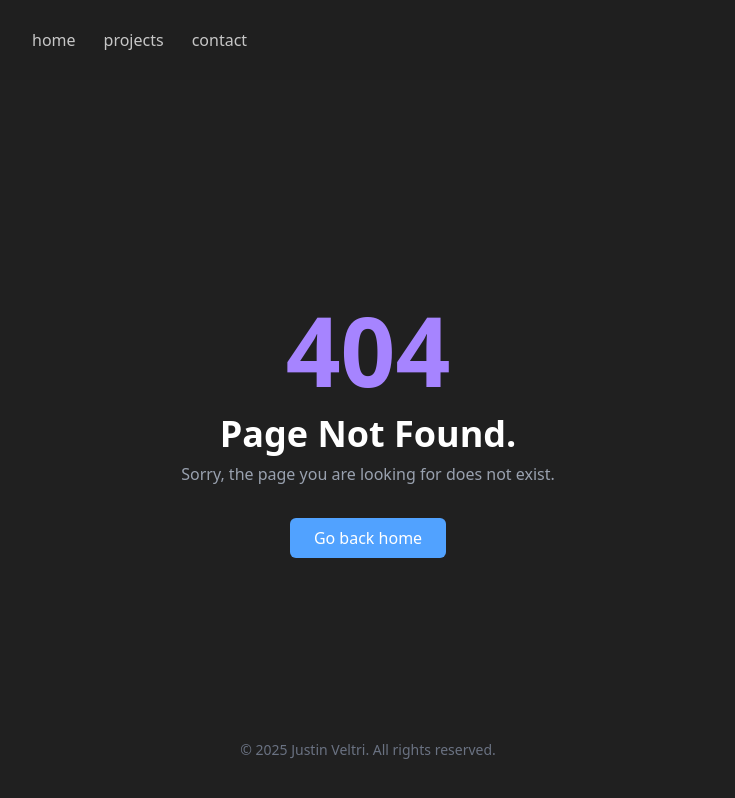
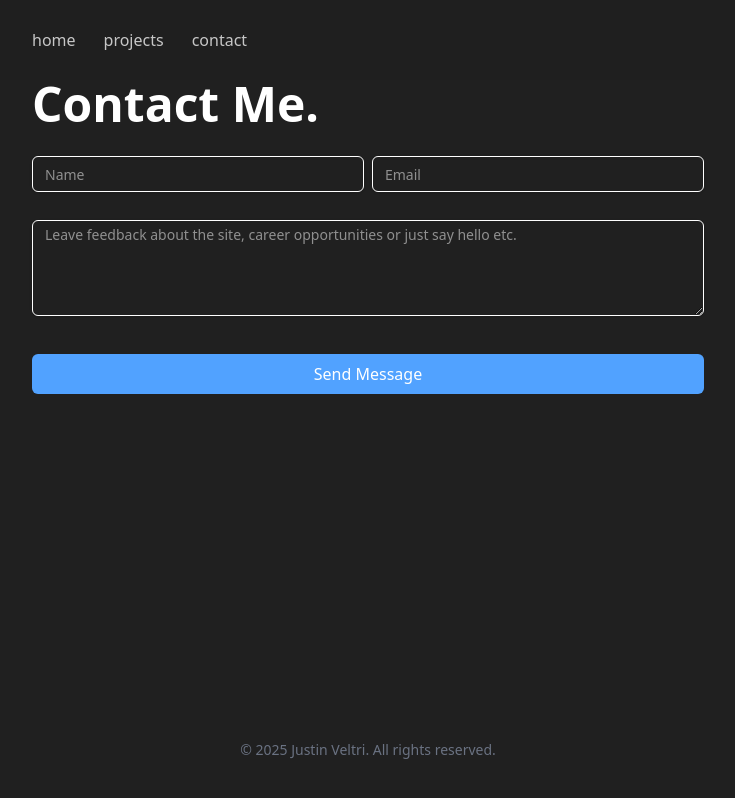
Before and after one commit to Justinv1234/personal-portfolio, a React (Vite) app in the folder frontend/: page /contact-me in a window 1280 px wide. Before the commit this address had no page. Shown: the whole page, without its empty margins (272-1007 px from the left). Built offline with nearby package versions, Linux system fonts and the light colour scheme.

Commit message:
Created Frontend's ContactMe Page. No functionality yet.

```diff
--- a/frontend/src/App.jsx
+++ b/frontend/src/App.jsx
@@ -2,6 +2,7 @@ import { BrowserRouter as Router, Routes, Route } from "react-router-dom";
 import HomePage from "./pages/HomePage";
 import ProjectsPage from "./pages/ProjectsPage";
 import ProjectDetails from "./pages/ProjectDetailsPage";
+import ContactMePage from "./pages/ContactMePage";
 import NotFound from "./pages/NotFoundPage";
 import Layout from "./components/common/Layout";
 
@@ -13,6 +14,7 @@ function App() {
           <Route path="/" element={<HomePage />} />
           <Route path="/projects" element={<ProjectsPage />} />
           <Route path="/projects/:slug" element={<ProjectDetails />} />
+          <Route path="/contact-me" element={<ContactMePage />} />
           <Route path="*" element={<NotFound />} />
         </Routes>
       </Layout>
--- a/frontend/src/components/common/Navbar.jsx
+++ b/frontend/src/components/common/Navbar.jsx
@@ -3,7 +3,7 @@ import { Link } from "react-router-dom";
 const links = [
   { href: "/", label: "home" },
   { href: "/projects", label: "projects" },
-  { href: "/contact", label: "contact" },
+  { href: "/contact-me", label: "contact" },
 ];
 
 function Navbar() {
--- /dev/null
+++ b/frontend/src/pages/ContactMePage.jsx
@@ -0,0 +1,50 @@
+import { useState } from "react";
+
+const ContactMePage = () => {
+  const [name, setName] = useState("");
+  const [email, setEmail] = useState("");
+  const [message, setMessage] = useState("");
+
+  return (
+    <div className="flex flex-col md:text-left text-center">
+      <h1 className="text-5xl font-semibold mb-7">Contact Me.</h1>
+
+      <div className="flex flex-col md:flex-row space-y-6 md:space-y-0 mb-7 px-8 md:px-0 md:space-x-2">
+        <input
+          type="text"
+          placeholder="Name"
+          value={name}
+          onChange={(e) => setName(e.target.value)}
+          className="w-full md:w-1/2 h-9 rounded-md border border-input bg-transparent px-3 py-1 text-sm shadow-sm transition-colors placeholder:text-muted-foreground focus-visible:outline-none focus-visible:ring-1 focus-visible:ring-ring"
+        />
+        <input
+          type="email"
+          placeholder="Email"
+          value={email}
+          onChange={(e) => setEmail(e.target.value)}
+          className="w-full md:w-1/2 h-9 rounded-md border border-input bg-transparent px-3 py-1 text-sm shadow-sm transition-colors placeholder:text-muted-foreground focus-visible:outline-none focus-visible:ring-1 focus-visible:ring-ring"
+        />
+      </div>
+
+      <div className="m-8 md:m-0">
+        <textarea
+          placeholder="Leave feedback about the site, career opportunities or just say hello etc."
+          value={message}
+          onChange={(e) => setMessage(e.target.value)}
+          className="w-full h-24 rounded-md border border-input bg-transparent px-3 py-1 text-sm shadow-sm transition-colors placeholder:text-muted-foreground focus-visible:outline-none focus-visible:ring-1 focus-visible:ring-ring mb-4"
+        />
+      </div>
+
+      <div className="flex justify-center">
+        <button
+          className="bg-blue-400 rounded-md mt-4 w-11/12 md:w-full px-4 py-2 text-white"
+          onClick={() => alert("This is a demo only. No action is taken.")}
+        >
+          Send Message
+        </button>
+      </div>
+    </div>
+  );
+};
+
+export default ContactMePage;
```
